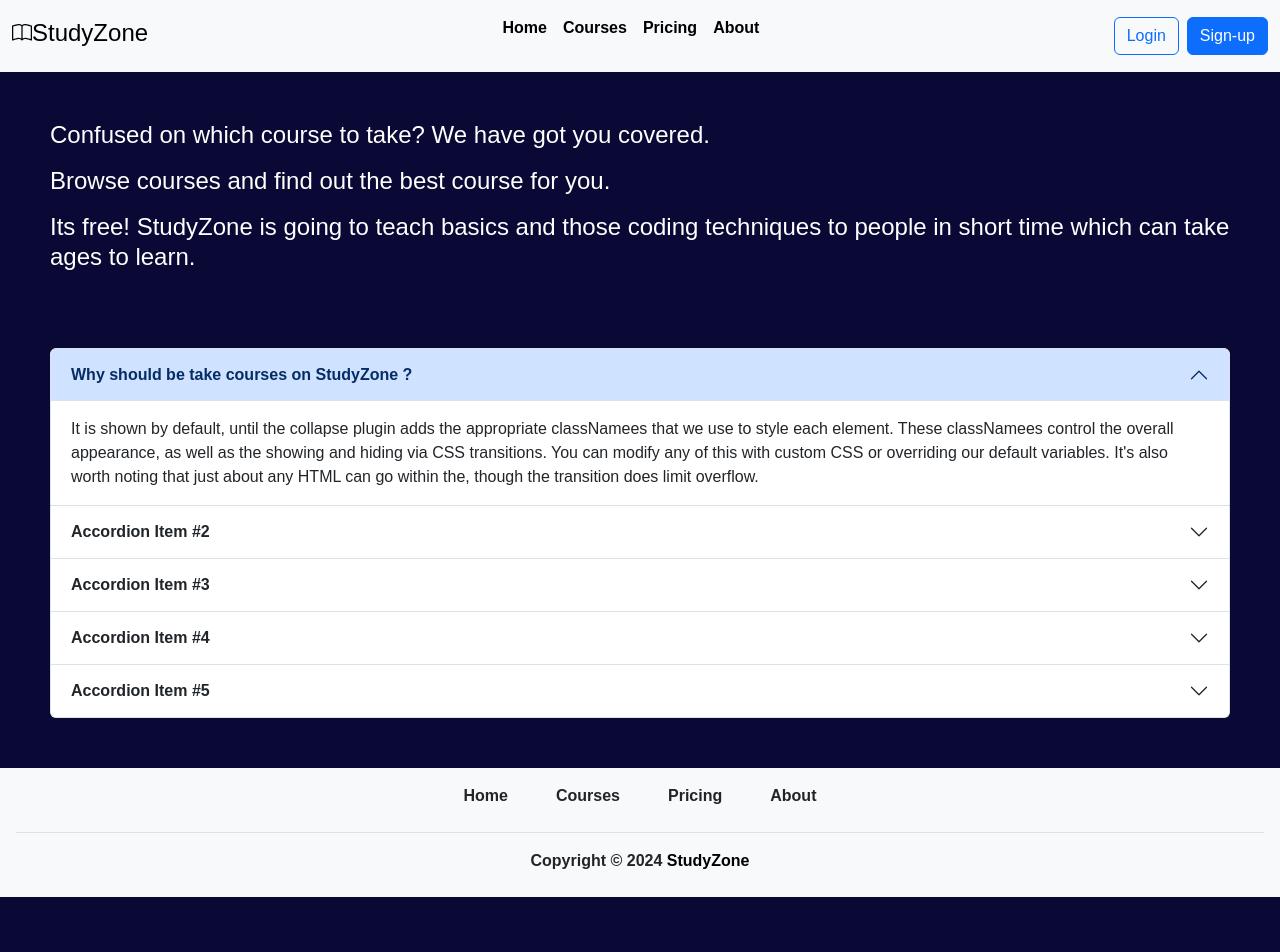
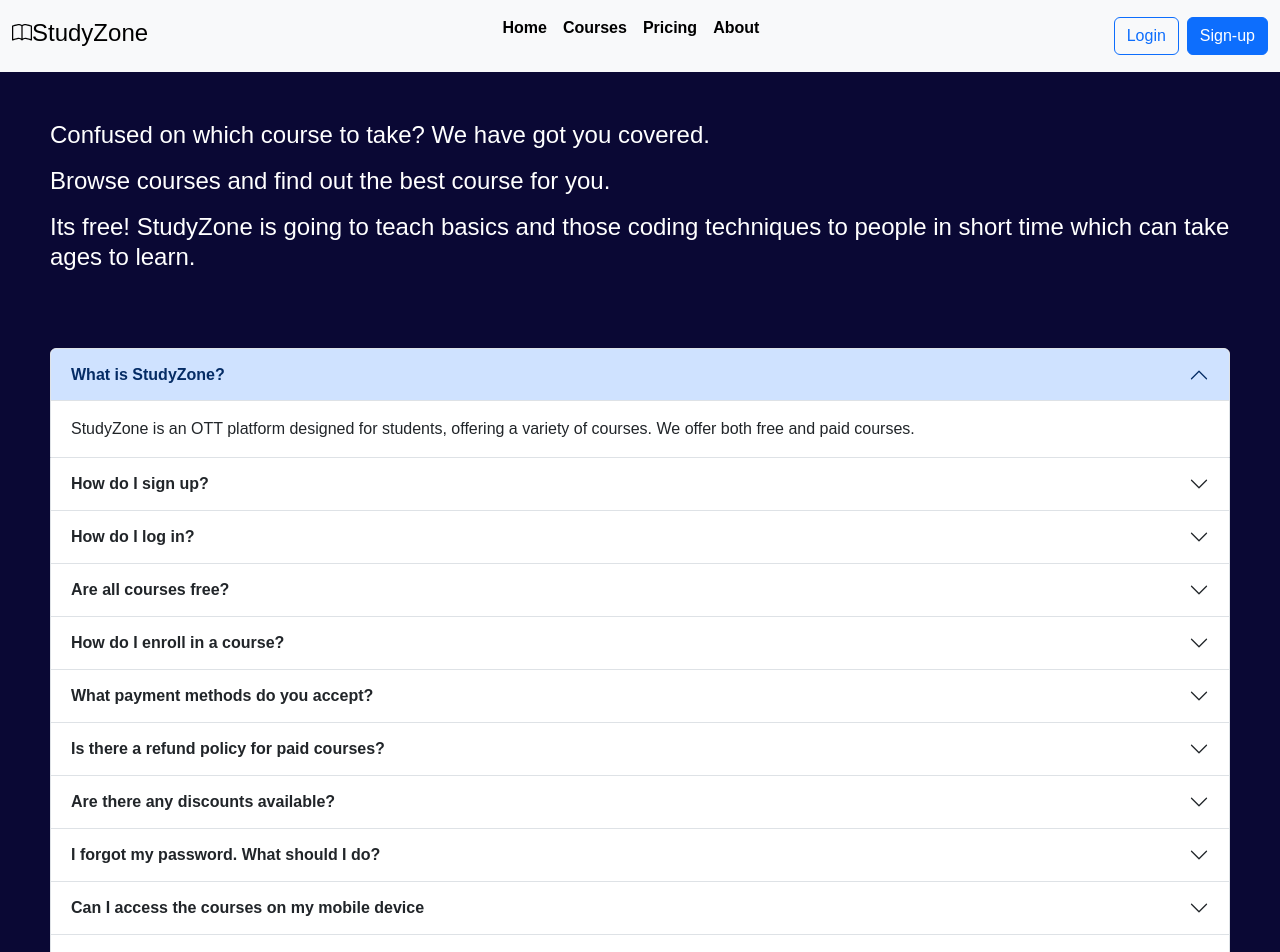
Before and after one commit to SohamNandy04/StudyZone, a React (Vite) app: page /about in a window 1280 px wide. Shown: the top 952 px of the page. Before the commit the page ends 897 px from the top, so only its background shows below. Built offline with nearby package versions, Linux system fonts and the light colour scheme.

Commit message:
new commit

```diff
--- a/src/components/About.jsx
+++ b/src/components/About.jsx
@@ -15,60 +15,132 @@ function About() {
                     <div className="accordion-item">
                         <h2 className="accordion-header">
                         <button className="accordion-button" type="button" data-bs-toggle="collapse" data-bs-target="#panelsStayOpen-collapseOne" aria-expanded="true" aria-controls="panelsStayOpen-collapseOne">
-                            <strong>Why should be take courses on StudyZone ?</strong>
+                            <strong>What is StudyZone?</strong>
                         </button>
                         </h2>
                         <div id="panelsStayOpen-collapseOne" className="accordion-collapse collapse show">
                             <div className="accordion-body">
-                                It is shown by default, until the collapse plugin adds the appropriate classNamees that we use to style each element. These classNamees control the overall appearance, as well as the showing and hiding via CSS transitions. You can modify any of this with custom CSS or overriding our default variables. It&apos;s also worth noting that just about any HTML can go within the, though the transition does limit overflow.
+                                StudyZone is an OTT platform designed for students, offering a variety of courses. We offer both free and paid courses.
                             </div>
                         </div>
                     </div>
                     <div className="accordion-item">
                         <h2 className="accordion-header">
                         <button className="accordion-button collapsed" type="button" data-bs-toggle="collapse" data-bs-target="#panelsStayOpen-collapseTwo" aria-expanded="false" aria-controls="panelsStayOpen-collapseTwo">
-                            <strong>Accordion Item #2</strong>
+                            <strong>How do I sign up?</strong>
                         </button>
                         </h2>
                         <div id="panelsStayOpen-collapseTwo" className="accordion-collapse collapse">
                             <div className="accordion-body">
-                                It is hidden by default, until the collapse plugin adds the appropriate classNamees that we use to style each element. These classNamees control the overall appearance, as well as the showing and hiding via CSS transitions. You can modify any of this with custom CSS or overriding our default variables. It&apos;s also worth noting that just about any HTML can go within the, though the transition does limit overflow.
+                            Click on the &quot;Sign Up&quot; button on the homepage and fill in your details. You can also sign up using your Google or Apple Id.
                             </div>
                         </div>
                     </div>
                     <div className="accordion-item">
                         <h2 className="accordion-header">
                         <button className="accordion-button collapsed" type="button" data-bs-toggle="collapse" data-bs-target="#panelsStayOpen-collapseThree" aria-expanded="false" aria-controls="panelsStayOpen-collapseThree">
-                            <strong>Accordion Item #3</strong>
+                            <strong>How do I log in?</strong>
                         </button>
                         </h2>
                         <div id="panelsStayOpen-collapseThree" className="accordion-collapse collapse">
                             <div className="accordion-body">
-                                It is hidden by default, until the collapse plugin adds the appropriate classNamees that we use to style each element. These classNamees control the overall appearance, as well as the showing and hiding via CSS transitions. You can modify any of this with custom CSS or overriding our default variables. It&apos;s also worth noting that just about any HTML can go within the, though the transition does limit overflow.
+                            Click on the &quot;Log In&quot; button and enter your email and password. You can also log in using your Google or Facebook account.
                             </div>
                         </div>
                     </div>
                     <div className="accordion-item">
                         <h2 className="accordion-header">
                         <button className="accordion-button collapsed" type="button" data-bs-toggle="collapse" data-bs-target="#panelsStayOpen-collapseFour" aria-expanded="false" aria-controls="panelsStayOpen-collapseFour">
-                            <strong>Accordion Item #4</strong>
+                            <strong>Are all courses free?</strong>
                         </button>
                         </h2>
                         <div id="panelsStayOpen-collapseFour" className="accordion-collapse collapse">
                             <div className="accordion-body">
-                                It is hidden by default, until the collapse plugin adds the appropriate classNamees that we use to style each element. These classNamees control the overall appearance, as well as the showing and hiding via CSS transitions. You can modify any of this with custom CSS or overriding our default variables. It&apos;s also worth noting that just about any HTML can go within the, though the transition does limit overflow.
+                            No, we offer a mix of free and paid courses. Free courses can be accessed by all users, while paid courses require a subscription or one-time payment.
                             </div>
                         </div>
                     </div>
                     <div className="accordion-item">
                         <h2 className="accordion-header">
                         <button className="accordion-button collapsed" type="button" data-bs-toggle="collapse" data-bs-target="#panelsStayOpen-collapseFive" aria-expanded="false" aria-controls="panelsStayOpen-collapseFive">
-                            <strong>Accordion Item #5</strong>
+                            <strong>How do I enroll in a course?</strong>
                         </button>
                         </h2>
                         <div id="panelsStayOpen-collapseFive" className="accordion-collapse collapse">
                             <div className="accordion-body">
-                                It is hidden by default, until the collapse plugin adds the appropriate classNamees that we use to style each element. These classNamees control the overall appearance, as well as the showing and hiding via CSS transitions. You can modify any of this with custom CSS or overriding our default variables. It&apos;s also worth noting that just about any HTML can go within the, though the transition does limit overflow.
+                            For free courses, simply click on the course and then click &quot;Enroll.&quot; For paid courses, you will need to complete the payment process before you can enroll.
+                            </div>
+                        </div>
+                    </div>
+                    <div className="accordion-item">
+                        <h2 className="accordion-header">
+                        <button className="accordion-button collapsed" type="button" data-bs-toggle="collapse" data-bs-target="#panelsStayOpen-collapseSix" aria-expanded="false" aria-controls="panelsStayOpen-collapseSix">
+                            <strong>What payment methods do you accept?</strong>
+                        </button>
+                        </h2>
+                        <div id="panelsStayOpen-collapseSix" className="accordion-collapse collapse">
+                            <div className="accordion-body">
+                            We accept credit/debit cards, PayPal, and other major payment methods. Detailed payment options will be shown during the checkout process.
+                            </div>
+                        </div>
+                    </div>
+                    <div className="accordion-item">
+                        <h2 className="accordion-header">
+                        <button className="accordion-button collapsed" type="button" data-bs-toggle="collapse" data-bs-target="#panelsStayOpen-collapseSeven" aria-expanded="false" aria-controls="panelsStayOpen-collapseSeven">
+                            <strong>Is there a refund policy for paid courses?</strong>
+                        </button>
+                        </h2>
+                        <div id="panelsStayOpen-collapseSeven" className="accordion-collapse collapse">
+                            <div className="accordion-body">
+                            Yes, we offer a 14-day refund policy for most courses. If you are not satisfied, you can request a refund within 14 days of purchase.
+                            </div>
+                        </div>
+                    </div>
+                    <div className="accordion-item">
+                        <h2 className="accordion-header">
+                        <button className="accordion-button collapsed" type="button" data-bs-toggle="collapse" data-bs-target="#panelsStayOpen-collapseEight" aria-expanded="false" aria-controls="panelsStayOpen-collapseEight">
+                            <strong>Are there any discounts available?</strong>
+                        </button>
+                        </h2>
+                        <div id="panelsStayOpen-collapseEight" className="accordion-collapse collapse">
+                            <div className="accordion-body">
+                            We periodically offer discounts and promotions. Keep an eye on our website and subscribe to our newsletter to stay updated.
+                            </div>
+                        </div>
+                    </div>
+                    <div className="accordion-item">
+                        <h2 className="accordion-header">
+                        <button className="accordion-button collapsed" type="button" data-bs-toggle="collapse" data-bs-target="#panelsStayOpen-collapseNine" aria-expanded="false" aria-controls="panelsStayOpen-collapseNine">
+                            <strong>I forgot my password. What should I do?</strong>
+                        </button>
+                        </h2>
+                        <div id="panelsStayOpen-collapseNine" className="accordion-collapse collapse">
+                            <div className="accordion-body">
+                            Click on the &quot;Forgot Password&quot; link on the login page, and follow the instructions to reset your password.
+                            </div>
+                        </div>
+                    </div>
+                    <div className="accordion-item">
+                        <h2 className="accordion-header">
+                        <button className="accordion-button collapsed" type="button" data-bs-toggle="collapse" data-bs-target="#panelsStayOpen-collapseTen" aria-expanded="false" aria-controls="panelsStayOpen-collapseTen">
+                            <strong>Can I access the courses on my mobile device</strong>
+                        </button>
+                        </h2>
+                        <div id="panelsStayOpen-collapseTen" className="accordion-collapse collapse">
+                            <div className="accordion-body">
+                            Yes, our platform is mobile-friendly, and you can access courses on any device with an internet connection.
+                            </div>
+                        </div>
+                    </div>
+                    <div className="accordion-item">
+                        <h2 className="accordion-header">
+                        <button className="accordion-button collapsed" type="button" data-bs-toggle="collapse" data-bs-target="#panelsStayOpen-collapseEleven" aria-expanded="false" aria-controls="panelsStayOpen-collapseEleven">
+                            <strong>How can I track my progress?</strong>
+                        </button>
+                        </h2>
+                        <div id="panelsStayOpen-collapseEleven" className="accordion-collapse collapse">
+                            <div className="accordion-body">
+                            You can track your progress through your dashboard, where you will see completed modules, quizzes, and overall course completion status.
                             </div>
                         </div>
                     </div>
```
